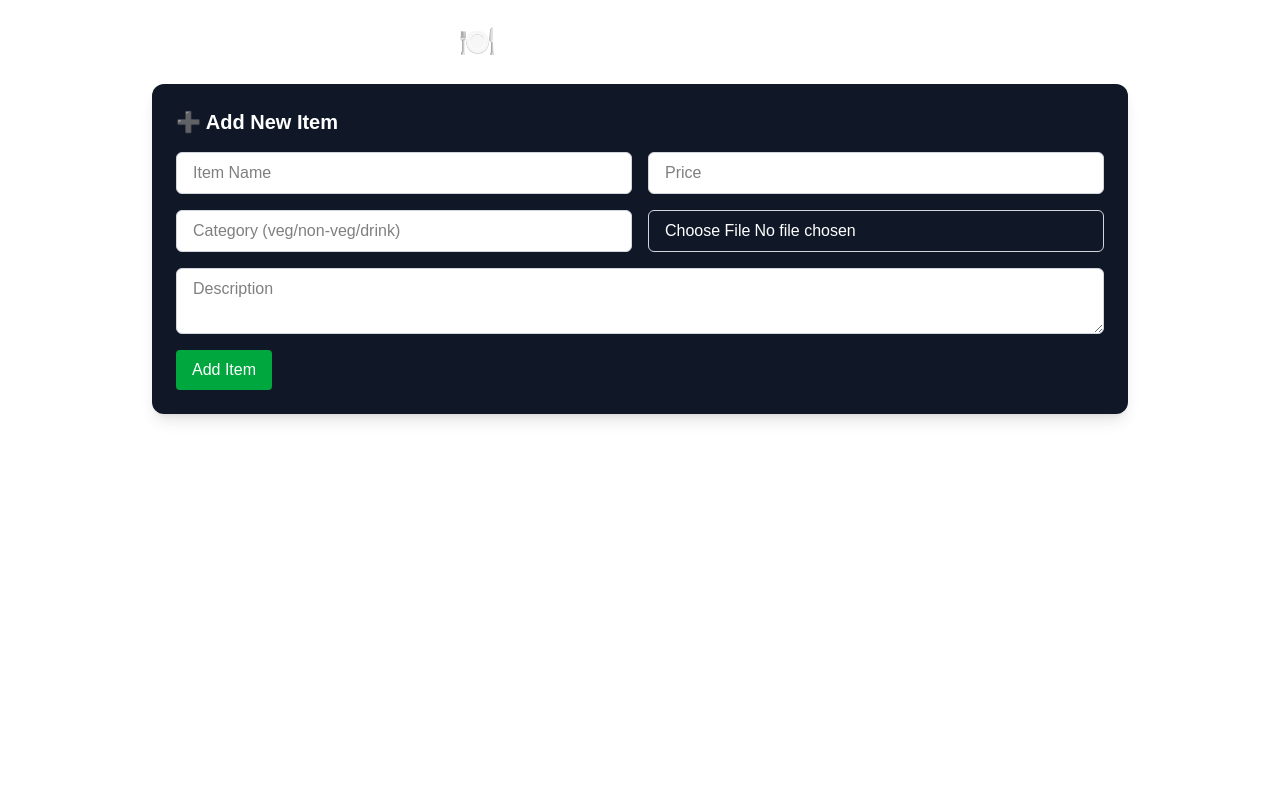
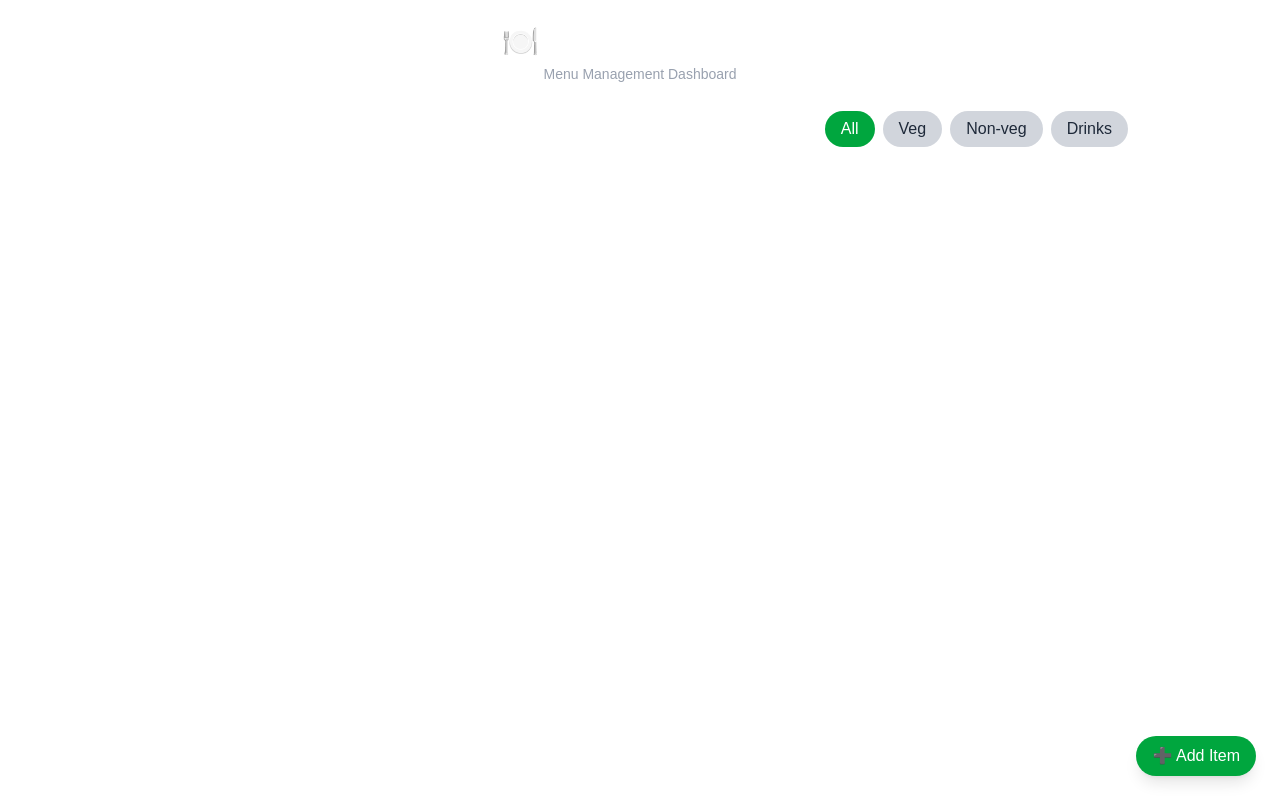
Before and after one commit to tapan77777/menu-buddy, a Next.js app: page /admin/dashboard in a window 1280 px wide. Built offline with nearby package versions, Linux system fonts and the light colour scheme.

Commit message:
admin-dashboard fix

```diff
--- a/package.json
+++ b/package.json
@@ -13,6 +13,8 @@
     "cloudinary": "^2.7.0",
     "framer-motion": "^12.23.0",
     "jsonwebtoken": "^9.0.2",
+    "lottie-react": "^2.4.1",
+    "lucide-react": "^0.525.0",
     "mongoose": "^8.16.0",
     "next": "15.3.4",
     "react": "^19.0.0",
--- a/src/app/admin/dashboard/page.js
+++ b/src/app/admin/dashboard/page.js
@@ -5,6 +5,13 @@ export default function AdminDashboard() {
   const [items, setItems] = useState([]);
   const [token, setToken] = useState("");
   const [editingItem, setEditingItem] = useState(null);
+  const [restaurant, setRestaurant] = useState(null);
+  const [categoryFilter, setCategoryFilter] = useState("all");
+const [search, setSearch] = useState("");
+const [showAddForm, setShowAddForm] = useState(false);
+
+
+
 
 const startEditing = (item) => {
   setEditingItem(item);
@@ -25,12 +32,21 @@ const startEditing = (item) => {
       headers: { Authorization: `Bearer ${token}` },
     });
     const data = await res.json();
-      if (data.success) setItems(data.items);
-      else alert("Failed to load menu items");
+
+
+    if (data.success) {
+      setItems(data.items);
+      if (data.restaurant) {
+        setRestaurant(data.restaurant); // ✅ set restaurant if available
+      }
+    } else {
+      alert("Failed to load menu items");
+    }
   } catch (err) {
     console.error("Fetch error:", err);
   }
 };
+
 
   const deleteItem = async (id) => {
     const res = await fetch(`/api/menu/${id}`, {
@@ -45,28 +61,50 @@ const startEditing = (item) => {
 
   return (
     <main className="p-6 max-w-5xl mx-auto text-white">
-      <h1 className="text-3xl font-bold mb-6 text-center">🍽️ Your Menu Dashboard</h1>
+      <h1 className="text-3xl font-bold mb-1 text-center">
+  🍽️ {restaurant?.name || "Your Restaurant"}
+</h1>
+<p className="text-sm text-center text-gray-400 mb-6">Menu Management Dashboard</p>
+
+
+<button
+  onClick={() => setShowAddForm(true)}
+  className="fixed bottom-6 right-4 sm:right-6 bg-green-600 hover:bg-green-700 text-white px-4 py-2 rounded-full shadow-lg z-50"
+>
+  ➕ Add Item
+</button>
+
 
       {/* ADD ITEM FORM */}
+      {showAddForm && (
+  <div className="fixed inset-0 z-50 bg-black bg-opacity-40 flex justify-center items-center" onClick={() => setShowAddForm(false)}>
+    <div
+      className="bg-gray-900 text-white shadow-xl rounded-xl p-6 w-full max-w-2xl mx-auto"
+      onClick={(e) => e.stopPropagation()}
+    >
+      <div className="flex justify-between items-center mb-4">
+        <h2 className="text-xl font-semibold">➕ Add New Item</h2>
+        <button onClick={() => setShowAddForm(false)} className="text-red-400 hover:underline text-sm">✖ Close</button>
+      </div>
+
+      {/* ⬇️ YOUR EXISTING FORM STARTS HERE */}
       <form
         onSubmit={async (e) => {
           e.preventDefault();
-    const form = e.target; // ✅ define form here first
-
+          const form = e.target;
           const imageFile = form.image.files[0];
 
           const formData = new FormData();
-    formData.append('file', imageFile);
+          formData.append("file", imageFile);
 
-    // Upload image to Cloudinary
-    const uploadRes = await fetch('/api/upload', {
-      method: 'POST',
+          const uploadRes = await fetch("/api/upload", {
+            method: "POST",
             body: formData,
           });
 
           const uploadData = await uploadRes.json();
           if (!uploadData.success) {
-      alert('Image upload failed!');
+            alert("Image upload failed!");
             return;
           }
 
@@ -75,7 +113,8 @@ const startEditing = (item) => {
             description: form.description.value,
             price: form.price.value,
             category: form.category.value,
-      imageUrl: uploadData.url, // ✅ use Cloudinary URL
+            bestseller: form.bestseller.checked,
+            imageUrl: uploadData.url,
           };
 
           const res = await fetch("/api/menu", {
@@ -91,22 +130,34 @@ const startEditing = (item) => {
           if (data.success) {
             setItems([data.item, ...items]);
             form.reset();
+            setShowAddForm(false); // ✅ close modal after add
           } else alert(data.error || "Something went wrong");
         }}
-  className="bg-gray-900 text-white shadow-lg rounded-xl p-6 mb-10"
+        className="grid grid-cols-1 sm:grid-cols-2 gap-4"
       >
-  <h2 className="text-xl font-semibold mb-4">➕ Add New Item</h2>
-  <div className="grid grid-cols-1 sm:grid-cols-2 gap-4">
         <input type="text" name="name" placeholder="Item Name" required className="input bg-white text-black p-2 rounded" />
         <input type="text" name="price" placeholder="Price" required className="input bg-white text-black p-2 rounded" />
-    <input type="text" name="category" placeholder="Category (veg/non-veg/drink)" className="input bg-white text-black p-2 rounded" />
+        <select name="category" required className="input bg-white text-black p-2 rounded">
+          <option value="">Select Category</option>
+          <option value="veg">🥗 Veg</option>
+          <option value="non-veg">🍗 Non-Veg</option>
+          <option value="drinks">🥤 Drinks</option>
+        </select>
+        <label className="flex items-center gap-2 mt-2">
+  <input type="checkbox" name="bestseller" className="form-checkbox" />
+  <span className="text-sm">Mark as Bestseller 🔥</span>
+</label>
+
         <input type="file" name="image" accept="image/*" className="input" required />
         <textarea name="description" placeholder="Description" className="input bg-white text-black p-2 rounded col-span-1 sm:col-span-2" />
-  </div>
-  <button type="submit" className="mt-4 bg-green-600 hover:bg-green-700 px-4 py-2 rounded text-white">
+        <button type="submit" className="col-span-1 sm:col-span-2 mt-4 bg-green-600 hover:bg-green-700 px-4 py-2 rounded text-white">
           Add Item
         </button>
       </form>
+    </div>
+  </div>
+)}
+
 
 {/* //Edit */}
 {editingItem && (
@@ -120,6 +171,7 @@ const startEditing = (item) => {
         description: form.description.value,
         price: form.price.value,
         category: form.category.value,
+        bestseller: form.bestseller.checked,
       };
 
       // Optional: If user uploads new image
@@ -163,13 +215,41 @@ const startEditing = (item) => {
     className="bg-yellow-100 shadow rounded-xl p-4 mb-8"
   >
     <h2 className="text-xl font-semibold mb-4">✏️ Edit Item</h2>
-    <div className="grid grid-cols-1 sm:grid-cols-2 gap-4">
+    <div className="bg-yellow-50 border-l-4 border-yellow-400 shadow p-4 rounded-xl grid grid-cols-1 sm:grid-cols-2 gap-4">
   <input type="text" name="name" defaultValue={editingItem.name} required className="input" />
   <input type="text" name="price" defaultValue={editingItem.price} required className="input" />
-      <input type="text" name="category" defaultValue={editingItem.category} className="input" />
+
+  <select
+    name="category"
+    defaultValue={editingItem.category}
+    required
+    className="input bg-white text-black p-2 rounded"
+  >
+    <option value="">Select Category</option>
+    <option value="veg">🥗 Veg</option>
+    <option value="non-veg">🍗 Non-Veg</option>
+    <option value="drinks">🥤 Drinks</option>
+  </select>
+
   <input type="file" name="image" accept="image/*" className="input" />
-      <textarea name="description" defaultValue={editingItem.description} className="input col-span-1 sm:col-span-2" />
+
+  <label className="flex items-center gap-2 sm:col-span-2">
+    <input
+      type="checkbox"
+      name="bestseller"
+      defaultChecked={editingItem.bestseller}
+      className="form-checkbox"
+    />
+    <span className="text-sm">Bestseller 🔥</span>
+  </label>
+
+  <textarea
+    name="description"
+    defaultValue={editingItem.description}
+    className="input col-span-1 sm:col-span-2"
+  />
 </div>
+
     <button type="submit" className="mt-4 bg-blue-600 text-white px-4 py-2 rounded hover:bg-blue-700">
       Save Changes
     </button>
@@ -184,40 +264,95 @@ const startEditing = (item) => {
 )}
 
 
+{/* 🔍 Search & Filter Section */}
+<div className="mb-6">
+  <div className="flex flex-wrap gap-2 justify-between items-center">
+    {/* Search Input */}
+    <input
+      type="text"
+      placeholder="Search by name..."
+      value={search}
+      onChange={(e) => setSearch(e.target.value)}
+      className="p-2 rounded border text-white w-full sm:w-64 "
+    />
+
+    {/* Category Filter Buttons */}
+    <div className="flex flex-wrap gap-2 mt-2 sm:mt-0">
+      {["all", "veg", "non-veg", "drinks"].map((cat) => (
+        <button
+          key={cat}
+          onClick={() => setCategoryFilter(cat)}
+          className={`px-4 py-1.5 rounded-full transition ${
+            categoryFilter === cat
+              ? "bg-green-600 text-white"
+              : "bg-gray-300 text-gray-800"
+          }`}
+        >
+          {cat.charAt(0).toUpperCase() + cat.slice(1)}
+        </button>
+      ))}
+    </div>
+  </div>
+</div>
+
+
+
+
+
 
       {/* EXISTING ITEMS LIST */}
-      <div className="grid grid-cols-1 sm:grid-cols-2 gap-6">
-        {items.map((item) => (
-          <div key={item._id} className="bg-white text-black rounded-xl shadow-md p-4 hover:shadow-xl transition">
+      <div className="grid grid-cols-2 sm:grid-cols-2 lg:grid-cols-3 gap-6">
+  {items
+  .filter((item) => {
+    const matchesCategory =
+      categoryFilter === "all" ||
+      item.category?.toLowerCase() === categoryFilter;
+
+    const matchesSearch = item.name
+      .toLowerCase()
+      .includes(search.toLowerCase());
+
+    return matchesCategory && matchesSearch;
+  })
+  .map((item) => (
+
+    <div key={item._id} className="bg-white text-black rounded-xl shadow hover:shadow-xl transition overflow-hidden">
       {item.imageUrl && (
         <img
           src={item.imageUrl}
           alt={item.name}
-                className="w-full h-40 object-cover rounded mb-2"
+          className="w-full h-40 object-cover"
         />
       )}
-            <h2 className="text-xl font-bold">{item.name}</h2>
-            <p className="text-gray-700">{item.description}</p>
+      <div className="p-4">
+        <h2 className="text-lg font-semibold">{item.name}</h2>
+        {item.bestseller && (
+        <p className="text-red-500 text-xs mt-1">🔥 Bestseller</p>
+      )}
+        <p className="text-sm text-gray-600 mt-1 line-clamp-2">{item.description}</p>
         <p className="mt-2 font-bold text-green-700">₹{item.price}</p>
-            <div className="mt-3 flex justify-between items-center">
+        <div className="mt-3 flex justify-between items-center text-sm">
           <span className="text-xs bg-gray-200 px-2 py-1 rounded">{item.category}</span>
+          <div className="flex gap-3">
+            <button
+              onClick={() => startEditing(item)}
+              className="text-blue-600 hover:text-blue-800 font-medium"
+            >
+              ✏️ Edit
+            </button>
             <button
               onClick={() => deleteItem(item._id)}
-                className="text-sm text-red-500 hover:underline"
+              className="text-red-500 hover:text-red-700 font-medium"
             >
-                Delete
+              🗑️ Delete
             </button>
-              <button
-  onClick={() => startEditing(item)}
-  className="text-blue-500 hover:underline text-sm"
->
-  Edit
-</button>
-
+          </div>
+        </div>
       </div>
     </div>
   ))}
 </div>
+
     </main>
   );
 }
--- a/src/app/api/menu/route.js
+++ b/src/app/api/menu/route.js
@@ -9,7 +9,7 @@ export async function POST(req) {
       return Response.json({ error: "Unauthorized" }, { status: 401 });
     }
 
-    const { name, description, price, category, imageUrl } = await req.json();
+    const { name, description, price, category, imageUrl,bestseller } = await req.json();
 
     await connectToDB();
 
@@ -19,6 +19,7 @@ export async function POST(req) {
       description,
       price,
       category,
+      bestseller,
       imageUrl
     });
 
--- a/src/app/globals.css
+++ b/src/app/globals.css
@@ -23,6 +23,7 @@ body {
   background: var(--background);
   color: var(--foreground);
   font-family: Arial, Helvetica, sans-serif;
+
 }
 .input {
   @apply  px-3 py-2 border border-gray-300 rounded w-full;
--- a/src/components/ScratchCardOffer.js
+++ b/src/components/ScratchCardOffer.js
@@ -135,9 +135,9 @@ canvas.addEventListener('touchend', checkRevealed); // 👈 for mobile
               ✖
             </button>
 
-            <h3 className="text-lg font-semibold mb-3 text-center">🎁 Scratch to Reveal Your Offer</h3>
+            <h3 className="text-lg font-semibold mb-3 text-center text-black">🎁 Scratch to Reveal Your Offer</h3>
 
-            <div className="relative w-[300px] h-[150px] bg-yellow-100 text-black text-2xl font-bold flex justify-center items-center rounded-lg shadow-lg overflow-hidden">
+            <div className="relative w-[300px] h-[150px] bg-yellow-400 text-black text-2xl font-bold flex justify-center items-center rounded-lg shadow-lg overflow-hidden">
               {revealed && <span className="z-10">{offer}</span>}
               {!revealed && (
                 <canvas
--- a/src/models/menuItem.js
+++ b/src/models/menuItem.js
@@ -14,6 +14,11 @@ const MenuItemSchema = new mongoose.Schema({
     enum: ["veg", "non-veg", "drinks"],
     required: true
   },
+  bestseller: {
+  type: Boolean,
+  default: false,
+},
+
   imageUrl: String
 }, { timestamps: true });
 
```
Also changed, not shown: src/app/restaurant/[slug]/MenuList.js (+19 -8 lines), src/components/HomeIconButton.js (added, +18 -0 lines), 1 other file (tests, documents, lock files or other folders). Lines whose indentation alone changed are shown as unchanged.
